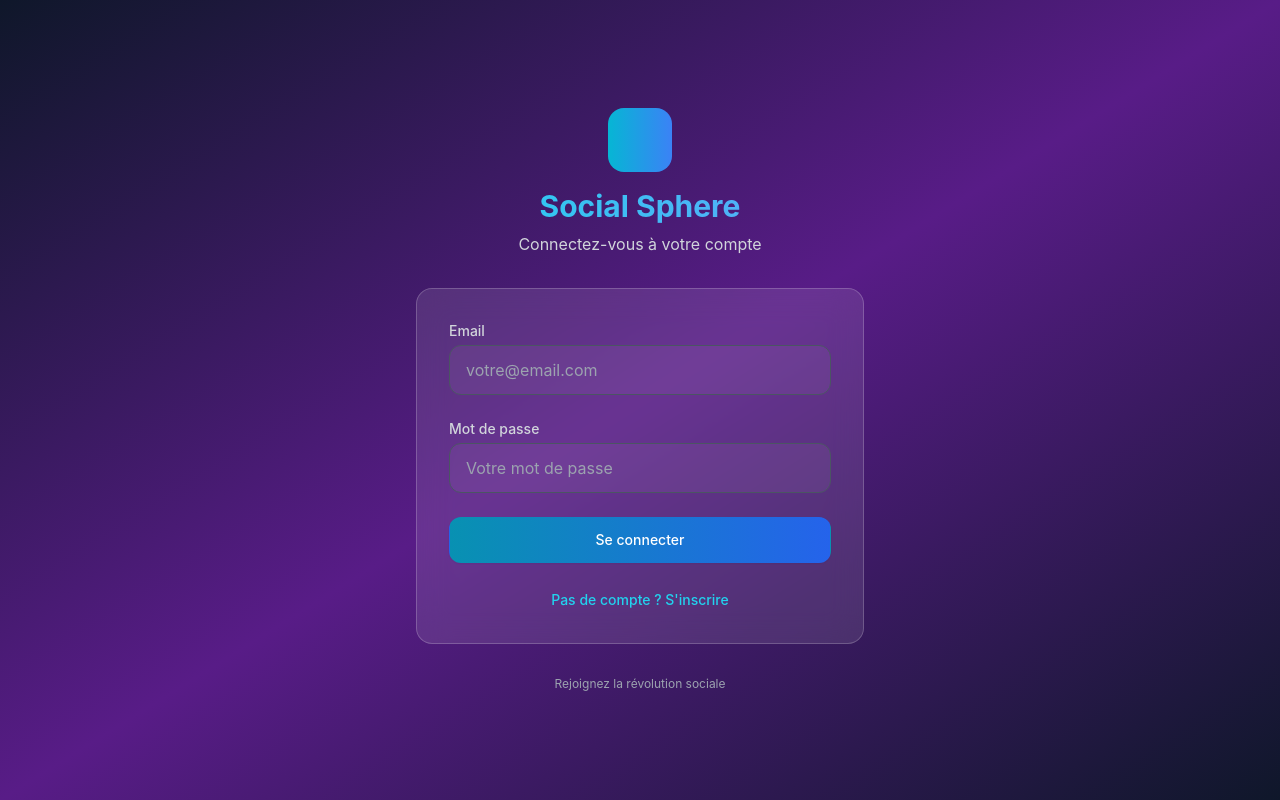
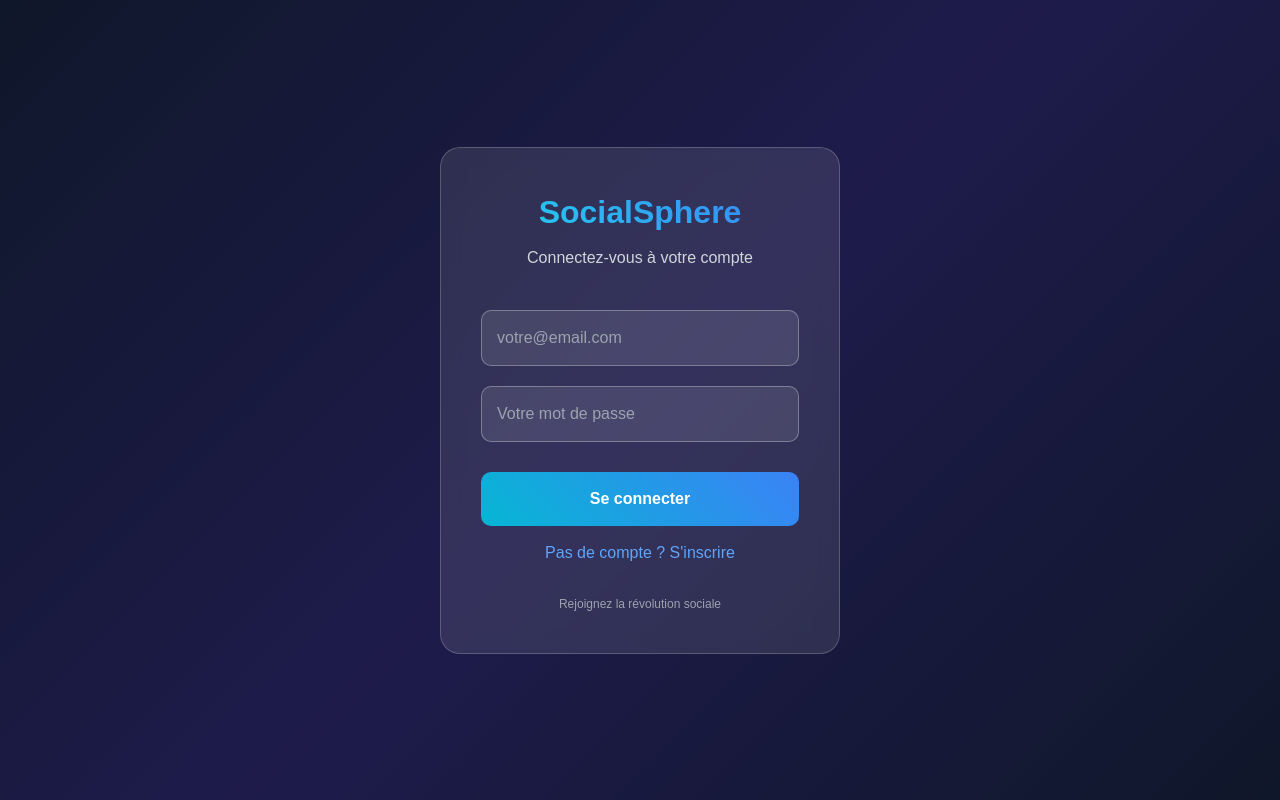
Before and after one commit to precieux06/onlineX-chat, a Next.js app: page / in a window 1280 px wide. Built offline with nearby package versions, Linux system fonts and the light colour scheme; no server answers.

Commit message:
Update index.js

```diff
--- a/pages/index.js
+++ b/pages/index.js
@@ -13,16 +13,10 @@ export default function Auth() {
 
     try {
       if (isLogin) {
-        const { error } = await supabase.auth.signInWithPassword({
-          email,
-          password,
-        })
+        const { error } = await supabase.auth.signInWithPassword({ email, password })
         if (error) throw error
       } else {
-        const { error } = await supabase.auth.signUp({
-          email,
-          password,
-        })
+        const { error } = await supabase.auth.signUp({ email, password })
         if (error) throw error
         alert('Check your email for verification link!')
       }
@@ -33,75 +27,113 @@ export default function Auth() {
     }
   }
 
+  // Styles inline pour éviter Tailwind
+  const styles = {
+    container: {
+      minHeight: '100vh',
+      background: 'linear-gradient(135deg, #0f172a 0%, #1e1b4b 50%, #0f172a 100%)',
+      display: 'flex',
+      alignItems: 'center',
+      justifyContent: 'center',
+      padding: '20px',
+      fontFamily: 'Arial, sans-serif'
+    },
+    card: {
+      maxWidth: '400px',
+      width: '100%',
+      background: 'rgba(255, 255, 255, 0.1)',
+      backdropFilter: 'blur(10px)',
+      border: '1px solid rgba(255, 255, 255, 0.2)',
+      borderRadius: '20px',
+      padding: '40px',
+      color: 'white'
+    },
+    title: {
+      textAlign: 'center',
+      fontSize: '32px',
+      fontWeight: 'bold',
+      background: 'linear-gradient(45deg, #22d3ee, #3b82f6)',
+      backgroundClip: 'text',
+      WebkitBackgroundClip: 'text',
+      color: 'transparent',
+      marginBottom: '10px'
+    },
+    input: {
+      width: '100%',
+      padding: '15px',
+      margin: '10px 0',
+      background: 'rgba(255, 255, 255, 0.1)',
+      border: '1px solid rgba(255, 255, 255, 0.3)',
+      borderRadius: '10px',
+      color: 'white',
+      fontSize: '16px'
+    },
+    button: {
+      width: '100%',
+      padding: '15px',
+      background: 'linear-gradient(45deg, #06b6d4, #3b82f6)',
+      border: 'none',
+      borderRadius: '10px',
+      color: 'white',
+      fontSize: '16px',
+      fontWeight: 'bold',
+      cursor: 'pointer',
+      marginTop: '20px'
+    }
+  }
+
   return (
-    <div className="min-h-screen bg-gradient-to-br from-slate-900 via-purple-900 to-slate-900 flex items-center justify-center p-4">
-      <div className="max-w-md w-full space-y-8">
-        {/* Header */}
-        <div className="text-center">
-          <div className="mx-auto h-16 w-16 bg-gradient-to-r from-cyan-500 to-blue-500 rounded-2xl flex items-center justify-center mb-4">
-            <span className="text-2xl font-bold text-white"></span>
-          </div>
-          <h2 className="text-3xl font-bold bg-gradient-to-r from-cyan-400 to-blue-400 bg-clip-text text-transparent">
-            Social Sphere
-          </h2>
-          <p className="mt-2 text-gray-300">
+    <div style={styles.container}>
+      <div style={styles.card}>
+        <h1 style={styles.title}>SocialSphere</h1>
+        <p style={{textAlign: 'center', color: '#d1d5db', marginBottom: '30px'}}>
           {isLogin ? 'Connectez-vous à votre compte' : 'Rejoignez notre communauté'}
         </p>
-        </div>
 
-        {/* Formulaire */}
-        <form onSubmit={handleAuth} className="mt-8 space-y-6 bg-white/10 backdrop-blur-lg rounded-2xl p-8 border border-white/20">
-          <div>
-            <label htmlFor="email" className="block text-sm font-medium text-gray-300">
-              Email
-            </label>
+        <form onSubmit={handleAuth}>
           <input
-              id="email"
             type="email"
+            placeholder="votre@email.com"
             value={email}
             onChange={(e) => setEmail(e.target.value)}
-              className="mt-1 block w-full px-4 py-3 bg-white/5 border border-gray-600 rounded-xl text-white placeholder-gray-400 focus:outline-none focus:ring-2 focus:ring-cyan-500 focus:border-transparent transition-all"
-              placeholder="votre@email.com"
+            style={styles.input}
             required
           />
-          </div>
 
-          <div>
-            <label htmlFor="password" className="block text-sm font-medium text-gray-300">
-              Mot de passe
-            </label>
           <input
-              id="password"
             type="password"
+            placeholder="Votre mot de passe"
             value={password}
             onChange={(e) => setPassword(e.target.value)}
-              className="mt-1 block w-full px-4 py-3 bg-white/5 border border-gray-600 rounded-xl text-white placeholder-gray-400 focus:outline-none focus:ring-2 focus:ring-cyan-500 focus:border-transparent transition-all"
-              placeholder="Votre mot de passe"
+            style={styles.input}
             required
           />
-          </div>
 
           <button
             type="submit"
             disabled={loading}
-            className="w-full flex justify-center py-3 px-4 border border-transparent rounded-xl shadow-sm text-sm font-medium text-white bg-gradient-to-r from-cyan-600 to-blue-600 hover:from-cyan-700 hover:to-blue-700 focus:outline-none focus:ring-2 focus:ring-offset-2 focus:ring-cyan-500 disabled:opacity-50 transition-all duration-200"
+            style={{...styles.button, opacity: loading ? 0.6 : 1}}
           >
             {loading ? 'Chargement...' : (isLogin ? 'Se connecter' : "S'inscrire")}
           </button>
+        </form>
 
-          <div className="text-center">
         <button
-              type="button"
           onClick={() => setIsLogin(!isLogin)}
-              className="text-cyan-400 hover:text-cyan-300 text-sm font-medium transition-colors"
+          style={{
+            background: 'none',
+            border: 'none',
+            color: '#60a5fa',
+            cursor: 'pointer',
+            marginTop: '15px',
+            width: '100%',
+            textAlign: 'center'
+          }}
         >
           {isLogin ? "Pas de compte ? S'inscrire" : 'Déjà un compte ? Se connecter'}
         </button>
-          </div>
-        </form>
 
-        {/* Footer */}
-        <p className="text-center text-gray-400 text-xs">
+        <p style={{textAlign: 'center', color: '#9ca3af', fontSize: '12px', marginTop: '30px'}}>
           Rejoignez la révolution sociale
         </p>
       </div>
```
Lines whose indentation alone changed are shown as unchanged.
